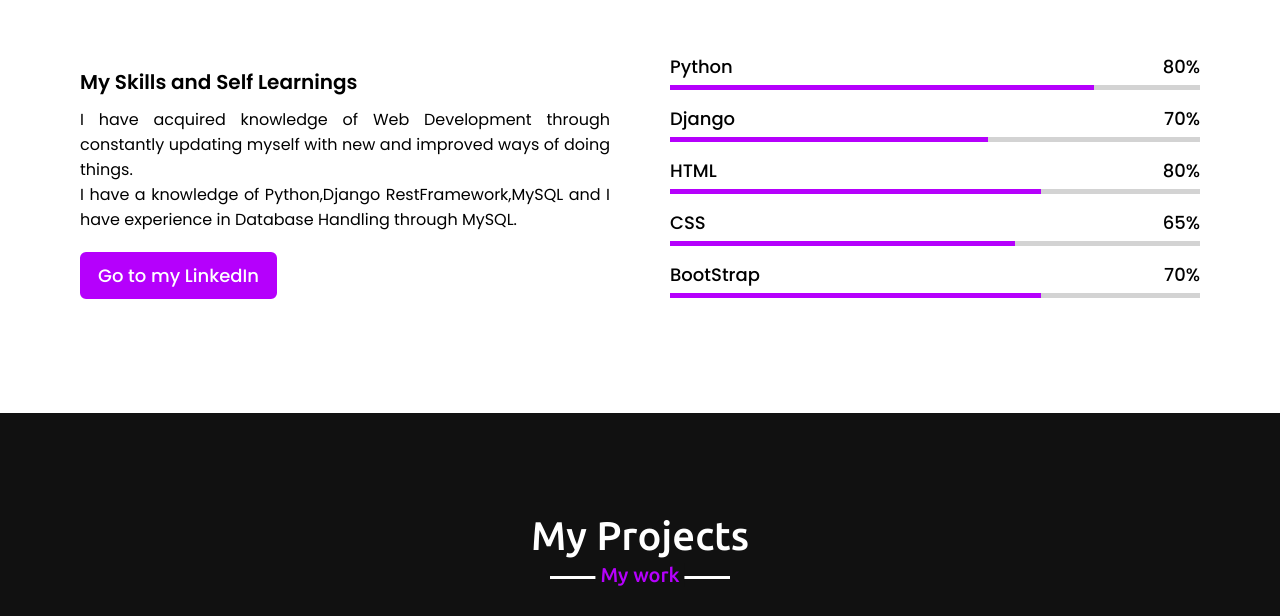
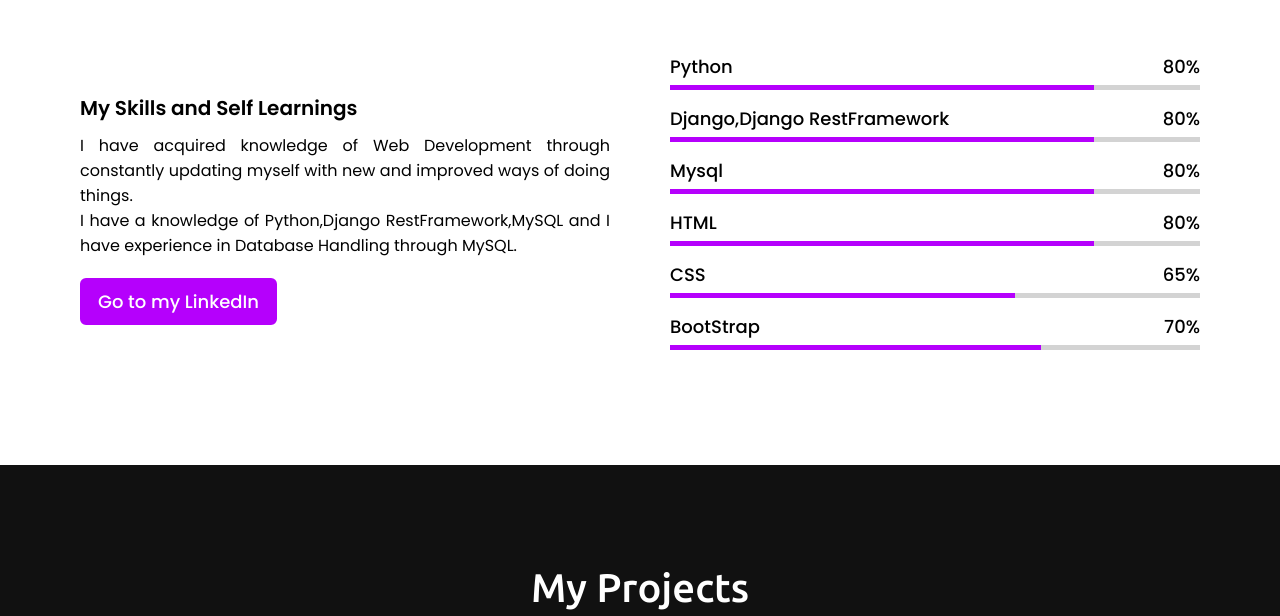
Before and after one commit to Nisha1201/my_resume, a plain HTML site: page index.html in a window 1280 px wide. Shown: the part 2253-2869 px from the top of the page. Drawn offline with nearby package versions, Linux system fonts and the light colour scheme.

Commit message:
second commit

```diff
--- a/index.html
+++ b/index.html
@@ -129,17 +129,24 @@
                     </div>
                     <div class="bars">
                         <div class="info">
-                            <span>Django</span>
-                            <span>70%</span>
+                            <span>Django,Django RestFramework</span>
+                            <span>80%</span>
                         </div>
-                        <div class="line css"></div>
+                        <div class="line django"></div>
+                    </div>
+                    <div class="bars">
+                        <div class="info">
+                            <span>Mysql</span>
+                            <span>80%</span>
+                        </div>
+                        <div class="line db"></div>
                     </div>
                     <div class="bars">
                         <div class="info">
                             <span>HTML</span>
                             <span>80%</span>
                         </div>
-                        <div class="line js"></div>
+                        <div class="line html"></div>
                     </div>
                     <div class="bars">
                         <div class="info">
--- a/script.js
+++ b/script.js
@@ -35,14 +35,14 @@ $(document).ready(function(){
 
     // typing text animation script
     var typed = new Typed(".typing", {
-        strings: ["Learner", "Backend Developer", "Designer", "Freelancer"],
+        strings: ["Learner", "Backend Developer", "Python Developer","Django Developer", "Freelancer"],
         typeSpeed: 100,
         backSpeed: 60,
         loop: true
     });
 
     var typed = new Typed(".typing-2", {
-        strings: ["Learner", "Backend Developer", "Designer", "Freelancer"],
+        strings: ["Learner", "Backend Developer", "Python Developer","Django Developer","Web Developer", "Freelancer"],
         typeSpeed: 100,
         backSpeed: 60,
         loop: true
--- a/style.css
+++ b/style.css
@@ -369,6 +369,12 @@ section .title::after {
 .skills-content .right .css::before {
 	width: 60%;
 }
+.skills-content .right .django::before {
+	width: 80%;
+}
+.skills-content .right .db::before {
+	width: 80%;
+}
 .skills-content .right .js::before {
 	width: 70%;
 }
```
